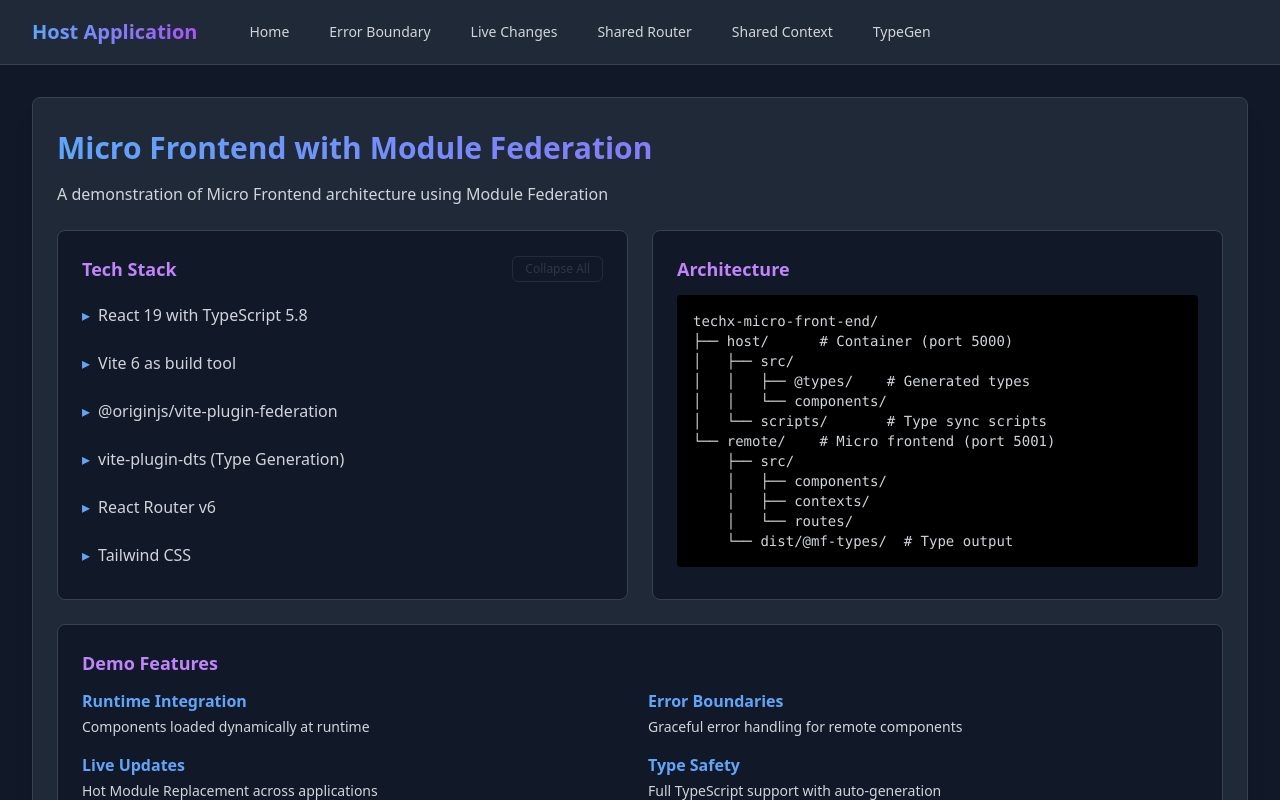
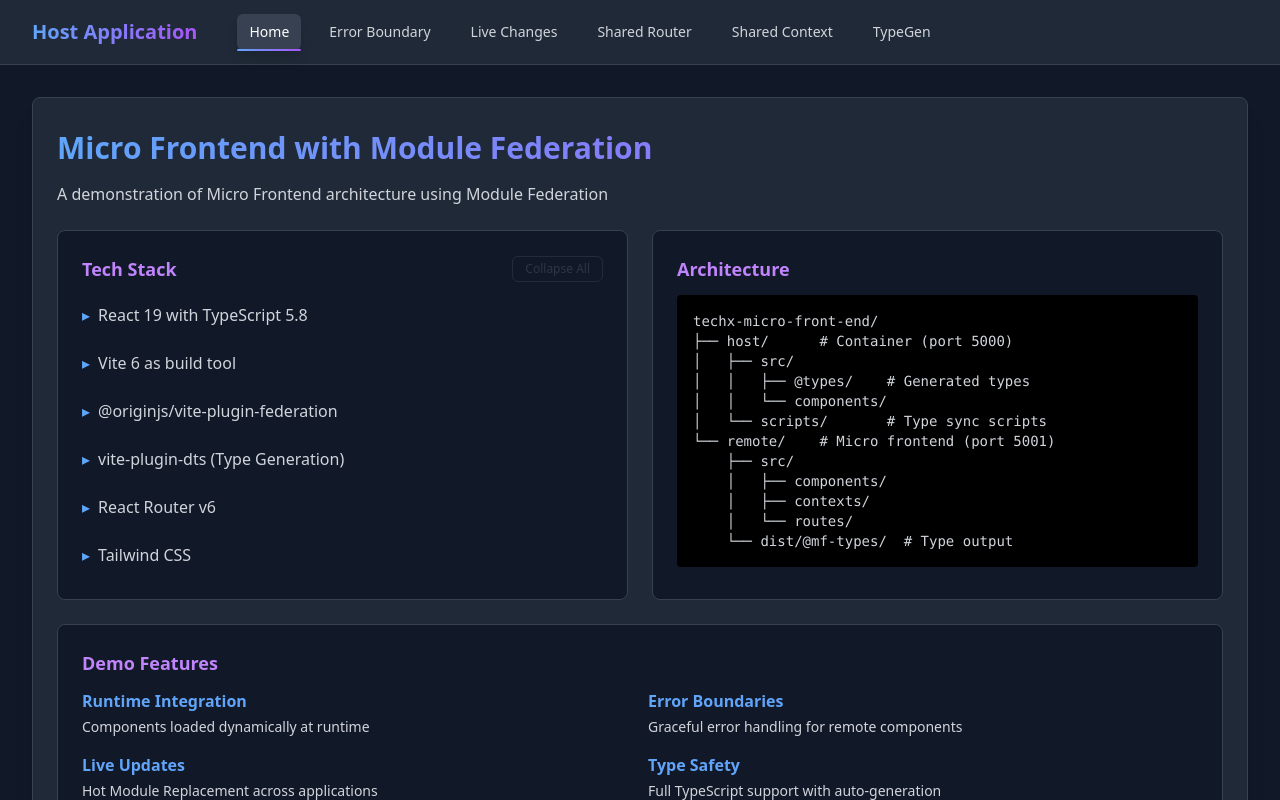
Before and after one commit to lamp-log/techx-micro-front-end, a React (Vite) app in the folder host/: page / in a window 1280 px wide. Shown: the top 800 px of the page. Built offline with nearby package versions, Linux system fonts and the light colour scheme.

Commit message:
add animation to the nav bar

```diff
--- a/host/src/components/Navigation.tsx
+++ b/host/src/components/Navigation.tsx
@@ -1,7 +1,19 @@
 import React from 'react'
-import { Link } from 'react-router-dom'
+import { Link, useLocation } from 'react-router-dom'
 
-const Navigation: React.FC = () => (
+const Navigation: React.FC = () => {
+  const location = useLocation()
+
+  const navItems = [
+    { path: '/', label: 'Home' },
+    { path: '/demo1', label: 'Error Boundary' },
+    { path: '/demo2', label: 'Live Changes' },
+    { path: '/demo3', label: 'Shared Router' },
+    { path: '/demo4', label: 'Shared Context' },
+    { path: '/demo5', label: 'TypeGen' },
+  ]
+
+  return (
     <nav className="bg-gray-800 border-b border-gray-700">
       <div className="max-w-7xl mx-auto px-4 sm:px-6 lg:px-8">
         <div className="flex items-center h-16">
@@ -12,47 +24,47 @@ const Navigation: React.FC = () => (
               </h1>
             </div>
             <div className="hidden sm:ml-10 sm:flex sm:items-center sm:space-x-4">
+              {navItems.map((item) => {
+                const isActive = location.pathname === item.path
+                return (
                   <Link
-              to="/"
-              className="text-gray-300 hover:text-white hover:bg-gray-700 px-3 py-2 rounded-md text-sm font-medium transition-all duration-200 flex items-center"
+                    key={item.path}
+                    to={item.path}
+                    className={`
+                      relative px-3 py-2 rounded-md text-sm font-medium
+                      transition-all duration-200 flex items-center
+                      transform active:scale-95
+                      ${isActive
+                        ? 'text-white bg-gray-700 shadow-lg'
+                        : 'text-gray-300 hover:text-white hover:bg-gray-700'
+                      }
+                    `}
                   >
-              Home
+                    {/* Active indicator */}
+                    {isActive && (
+                      <span className="absolute inset-x-0 -bottom-px h-0.5 bg-gradient-to-r from-blue-400 to-purple-500 rounded-full" />
+                    )}
+
+                    {/* Click ripple effect container */}
+                    <span className="relative overflow-hidden">
+                      {item.label}
+
+                      {/* Hover glow effect */}
+                      <span className={`
+                        absolute inset-0 rounded-md opacity-0 hover:opacity-10
+                        bg-gradient-to-r from-blue-400 to-purple-500
+                        transition-opacity duration-300 pointer-events-none
+                      `} />
+                    </span>
                   </Link>
-            <Link
-              to="/demo1"
-              className="text-gray-300 hover:text-white hover:bg-gray-700 px-3 py-2 rounded-md text-sm font-medium transition-all duration-200 flex items-center"
-            >
-              Error Boundary
-            </Link>
-            <Link
-              to="/demo2"
-              className="text-gray-300 hover:text-white hover:bg-gray-700 px-3 py-2 rounded-md text-sm font-medium transition-all duration-200 flex items-center"
-            >
-              Live Changes
-            </Link>
-            <Link
-              to="/demo3"
-              className="text-gray-300 hover:text-white hover:bg-gray-700 px-3 py-2 rounded-md text-sm font-medium transition-all duration-200 flex items-center"
-            >
-              Shared Router
-            </Link>
-            <Link
-              to="/demo4"
-              className="text-gray-300 hover:text-white hover:bg-gray-700 px-3 py-2 rounded-md text-sm font-medium transition-all duration-200 flex items-center"
-            >
-              Shared Context
-            </Link>
-            <Link
-              to="/demo5"
-              className="text-gray-300 hover:text-white hover:bg-gray-700 px-3 py-2 rounded-md text-sm font-medium transition-all duration-200 flex items-center"
-            >
-              TypeGen
-            </Link>
+                )
+              })}
             </div>
           </div>
         </div>
       </div>
     </nav>
   )
+}
 
 export default Navigation
```
Lines whose indentation alone changed are shown as unchanged.
